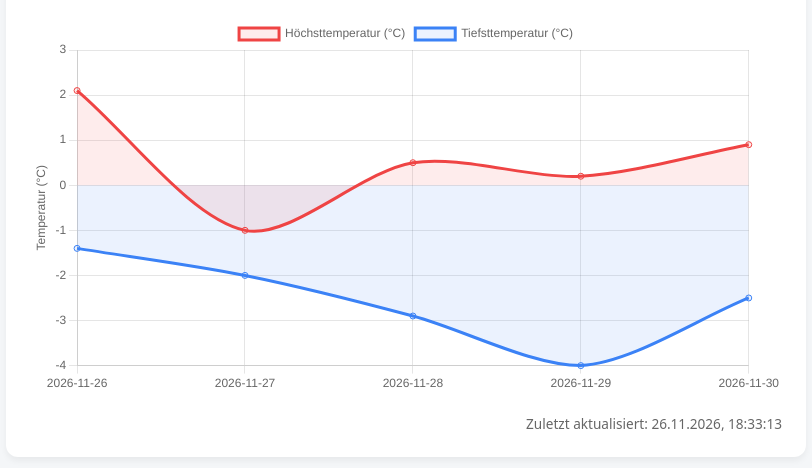
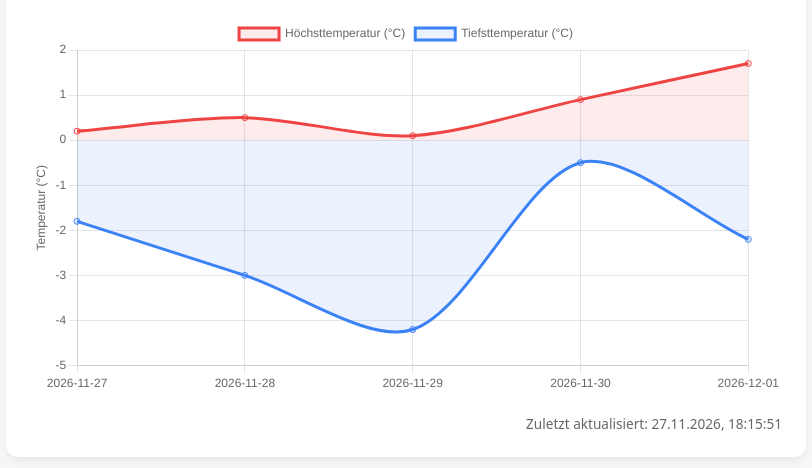
Before and after one commit to julianstaiger-cmd/GH_action_testing, a plain HTML site: page index.html in a window 1280 px wide. Shown: the part 110-578 px from the top of the page, without its empty margins (234-1046 px from the left). Drawn offline with nearby package versions, Linux system fonts and the light colour scheme.

Commit message:
deploy: ab9ad3fede95565fdd612660c6ba05b7726aece3

```diff
--- a/index.html
+++ b/index.html
@@ -16,7 +16,7 @@
   <div class="card">
     <h1>🌤️ 5-Tage Wettervorhersage Berlin</h1>
     <canvas id="weatherChart"></canvas>
-    <div class="footer">Zuletzt aktualisiert: 26.11.2026, 18:33:13</div>
+    <div class="footer">Zuletzt aktualisiert: 27.11.2026, 18:15:51</div>
   </div>
 
   <script>
@@ -24,11 +24,11 @@
     new Chart(ctx, {
       type: 'line',
       data: {
-        labels: ["2026-11-26","2026-11-27","2026-11-28","2026-11-29","2026-11-30"],
+        labels: ["2026-11-27","2026-11-28","2026-11-29","2026-11-30","2026-12-01"],
         datasets: [
           {
             label: 'Höchsttemperatur (°C)',
-            data: [2.1,-1,0.5,0.2,0.9],
+            data: [0.2,0.5,0.1,0.9,1.7],
             borderColor: '#ef4444',
             backgroundColor: 'rgba(239, 68, 68, 0.1)',
             fill: true,
@@ -36,7 +36,7 @@
           },
           {
             label: 'Tiefsttemperatur (°C)',
-            data: [-1.4,-2,-2.9,-4,-2.5],
+            data: [-1.8,-3,-4.2,-0.5,-2.2],
             borderColor: '#3b82f6',
             backgroundColor: 'rgba(59, 130, 246, 0.1)',
             fill: true,
```
